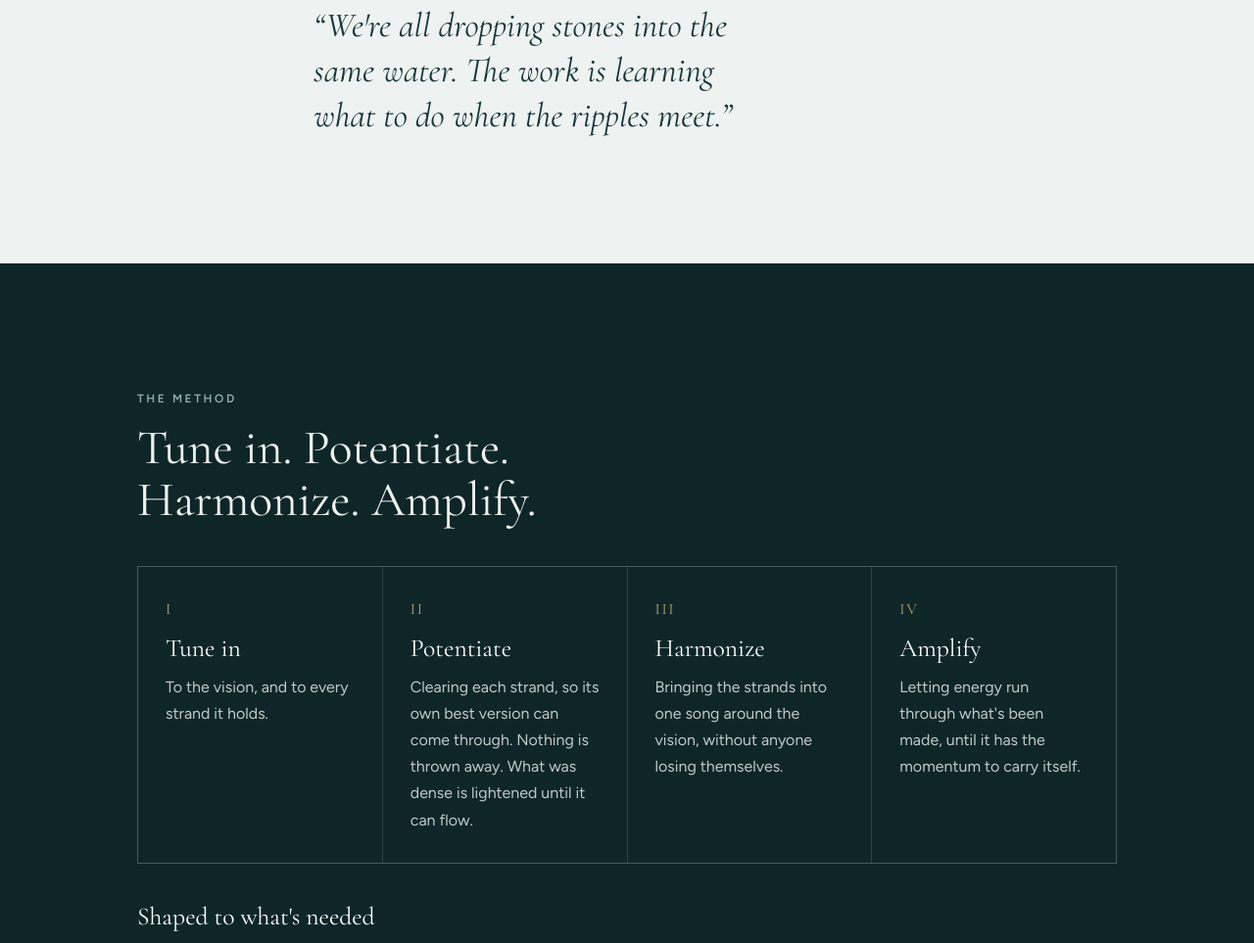
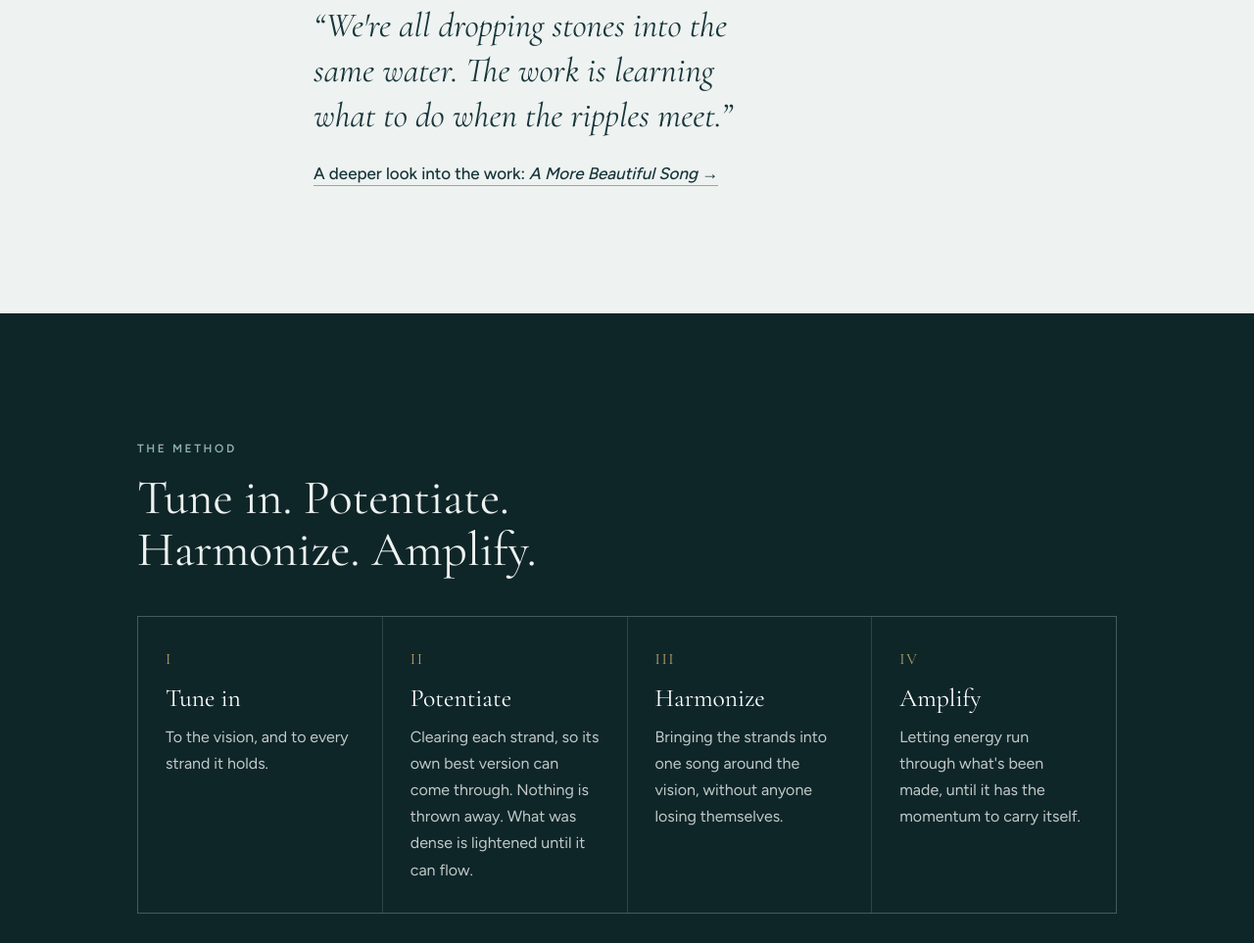
Before and after one commit to CosmicSkywalker/resonateripple, a plain HTML site: page index.html in a window 1280 px wide. Shown: the part 2360-3323 px from the top of the page at 98% size. Drawn offline with nearby package versions, Linux system fonts and the light colour scheme.

Commit message:
Link the Work section to the essay A More Beautiful Song
Co-Authored-By: Claude Opus 5.5 <noreply@anthropic.com>
Claude-Session: https://claude.ai/code/session_01JDvTmhbjz1YHRe6RvC8hgm

```diff
--- a/index.html
+++ b/index.html
@@ -55,6 +55,7 @@ body::before{content:"";position:fixed;inset:0 0 auto;height:env(safe-area-inset
 
 .work{background:var(--mist)}
 .work .wrap{display:flex;flex-direction:column;gap:22px}
+.work .deeper a{color:var(--deep-2);font-weight:500;text-decoration:none;border-bottom:1px solid var(--gold);padding-bottom:2px}.work .deeper a:hover{color:var(--ink)}
 .work .ripple-line{font-family:var(--display);font-style:italic;font-size:clamp(1.6rem,3.4vw,2.2rem);line-height:1.3;color:var(--deep-2);max-width:30ch;margin-top:10px}
 
 .session{background:var(--deep);color:var(--mist)}
@@ -143,6 +144,7 @@ footer .mark{font-size:1.3rem}
       <p>Harmonizing isn't matching. No one gives themselves up to fit someone else. Each strand stays itself, and that is what lets it add to the song instead of disappearing into it. Sometimes the highest good is a harmonious parting, and the work serves that too.</p>
       <p>The full name is transfrequential multidimensional potentiation, harmonization and amplification: holding many frequencies at once, across every dimension, from the densest to the lightest.</p>
       <p class="ripple-line">“We're all dropping stones into the same water. The work is learning what to do when the ripples meet.”</p>
+      <p class="deeper"><a href="https://michaelandrewmcnamara.substack.com/p/a-more-beautiful-song" target="_blank" rel="noopener">A deeper look into the work: <em>A More Beautiful Song</em> →</a></p>
     </div>
   </section>
 
```
